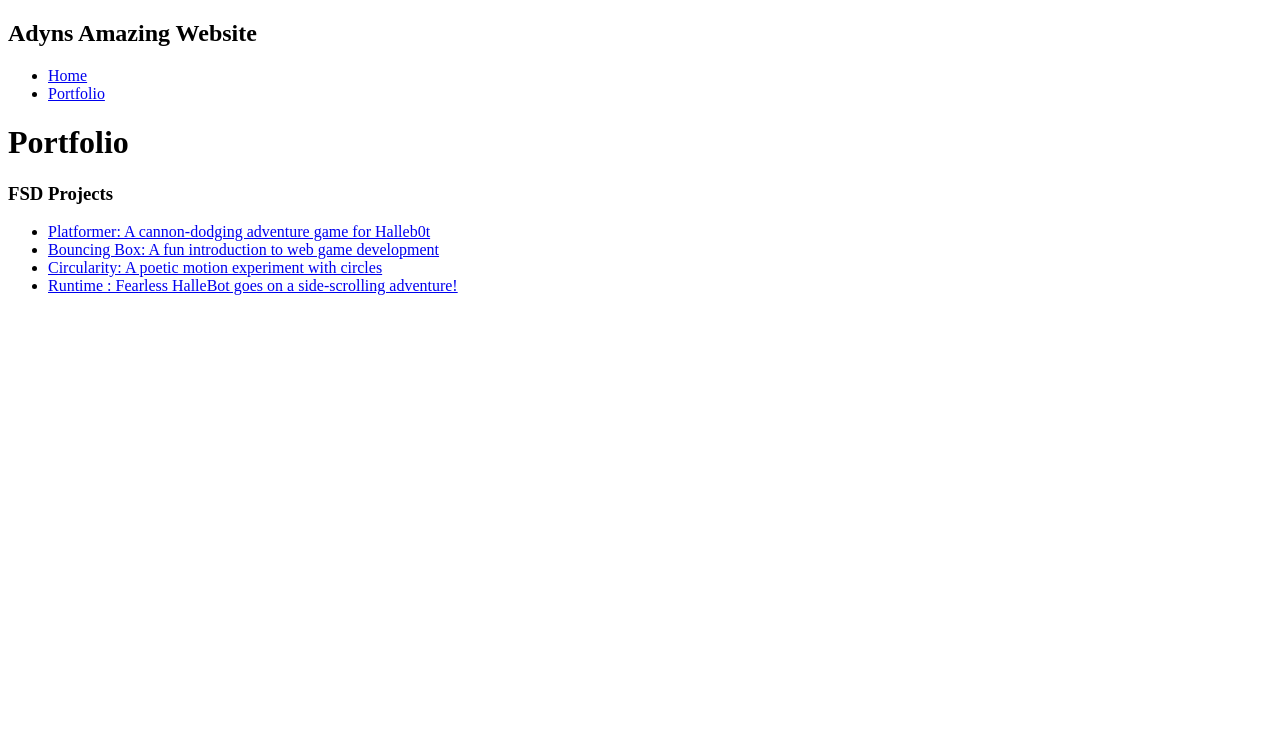
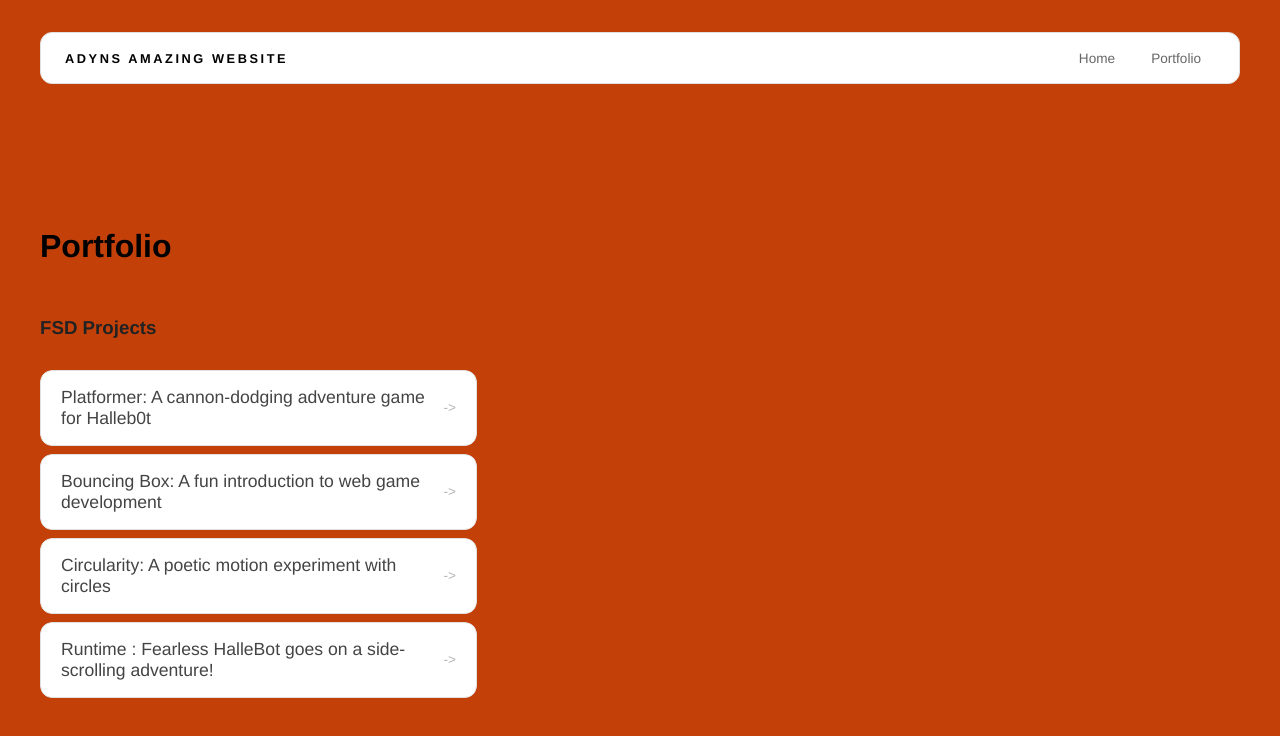
Before and after one commit to adyn2010/adyn2010.github.io, a plain HTML site: page portfolio.html in a window 1280 px wide. Drawn offline with Linux system fonts and the light colour scheme.

Commit message:
updated portfolio

```diff
--- a/portfolio.html
+++ b/portfolio.html
@@ -2,7 +2,7 @@
 <html>
 <head>
 <title>My Awesome Website</title>
-<link rel="stylesheet" ref="style.css" />
+<link rel="stylesheet" href="style.css" />
 </head>
 <body>
 <!-- All content goes here -->
```
Also changed, not shown: index.html (+1 -1 lines), style.css (line endings or trailing spaces).
